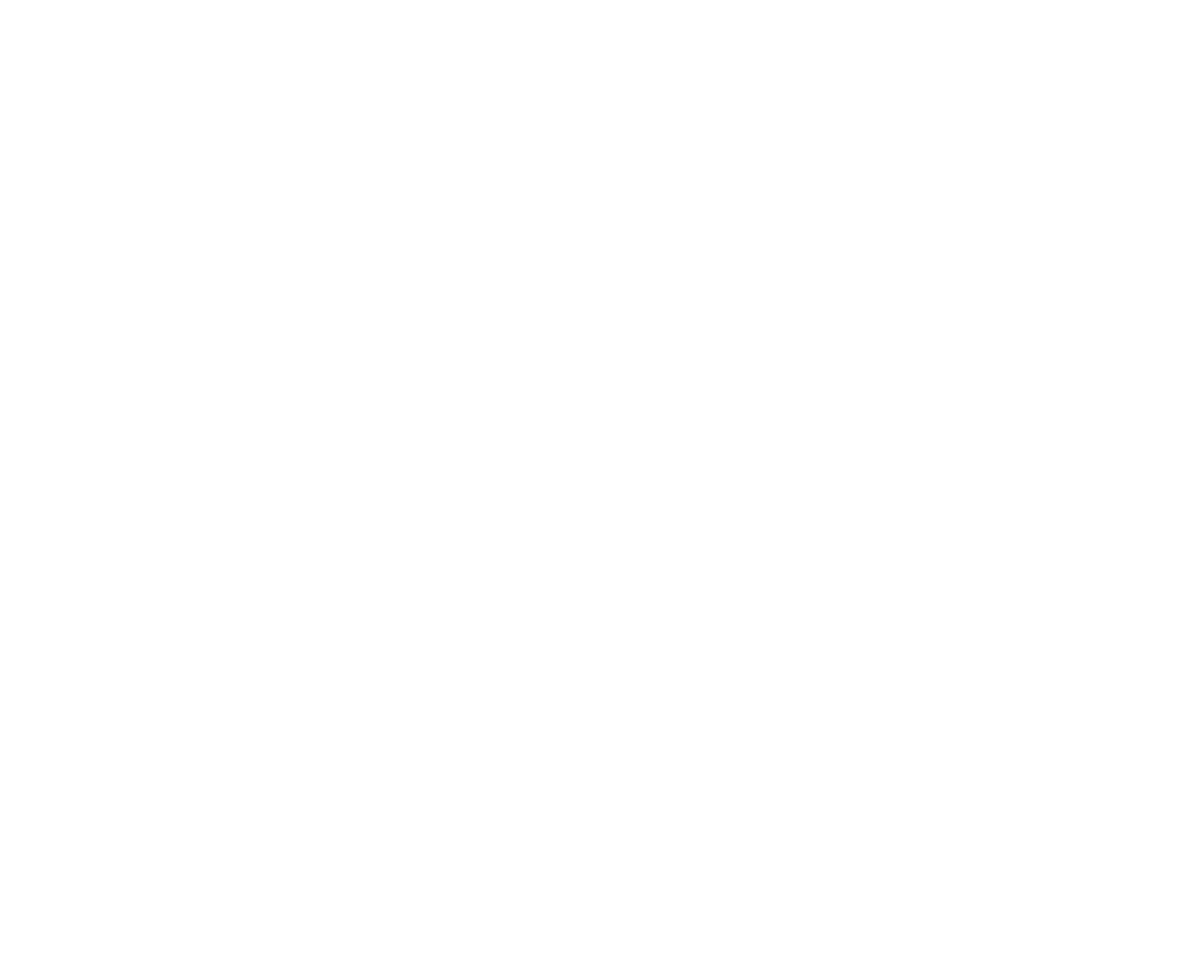
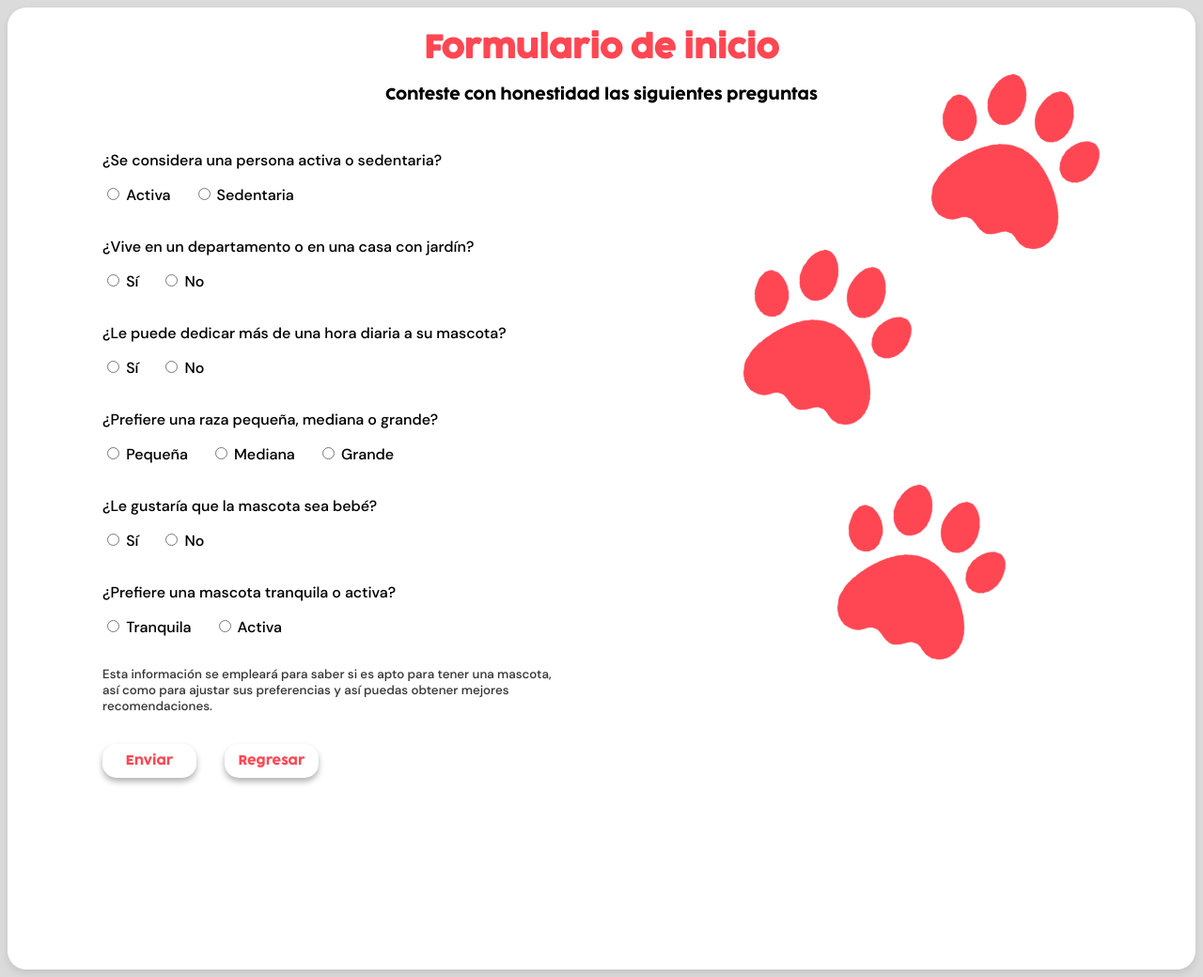
Before and after one commit to maututsi/Proyecto-Lofty-, a plain HTML site: page formulario.html in a window 1280 px wide. Shown: the whole page at 94% size. Before the commit the page ends 800 px from the top, so only its background shows below. Drawn offline with Linux system fonts and the light colour scheme.

Commit message:
edging to this code rn

```diff
--- a/formulario.html
+++ b/formulario.html
@@ -0,0 +1,302 @@
+<!DOCTYPE html>
+<html lang="en">
+<head>
+    <meta charset="UTF-8">
+    <meta name="viewport" content="width=device-width, initial-scale=1.0">
+    <title>Formulario de aptitud</title>
+    <style>
+        @font-face
+        {
+            font-family: "Futura";
+            src: url("recursos/fuentes/Futura_ICG.ttf") format("truetype");
+        }
+
+        @font-face
+        {
+            font-family: "DM Sans";
+            src: url("recursos/fuentes/DMSans-Medium.ttf") format("truetype");
+        }
+
+        @font-face
+        {
+            font-family: "Cocogoose";
+            src: url("recursos/fuentes/Cocogoose-Pro-Regular-trial.ttf") format("truetype");
+        }
+
+        @keyframes aparecer
+        {
+            from
+            {
+                opacity: 0;
+                scale: 1.2;
+            }
+            to
+            {
+                scale: 1;
+                opacity: 1;
+            }
+        }
+
+        body
+        {
+            background-color: #dbdbdb;
+        }
+
+        .caja
+        {
+            background-color: white;
+            border-radius: 20px;
+            padding: 5px 8% 100px;
+            box-shadow: 0 4px 8px rgba(0, 0, 0, 0.1);
+        }
+
+        .huella-final img
+        {
+            opacity: 0;
+            position: fixed;
+            position: absolute;
+            width: 300px;
+            right: 50px;
+            rotate: 20deg;
+            animation: aparecer 0.5s ease forwards;
+            animation-delay: 1s;
+        }
+
+        .huella-enmedio img
+        {
+            opacity: 0;
+            position: fixed;
+            position: absolute;
+            width: 300px;
+            right: 250px;
+            top: 200px;
+            rotate: 20deg;
+            animation: aparecer 0.5s ease forwards;
+            animation-delay: 0.5s;
+        }
+
+        .huella-abajo img
+        {
+            opacity: 0;
+            position: fixed;
+            position: absolute;
+            width: 300px;
+            right: 150px;
+            top: 450px;
+            rotate: 20deg;
+            animation: aparecer 0.5s ease forwards;
+        }
+
+        .caja h1
+        {
+            font-family: "Cocogoose", sans-serif;
+            color: #ff4753;
+            text-align: center;
+        }
+
+        .caja h3
+        {
+            font-family: "Cocogoose", sans-serif;
+            font-weight: lighter;
+            font-size: medium;
+            text-align: center;
+        }
+
+        .caja p
+        {
+            font-family: "DM Sans", sans-serif;
+        }
+
+        input[type="radio"]
+        {
+            accent-color: #ff4753;
+        }
+
+        .caja label
+        {
+            font-family: "DM Sans", sans-serif;
+            margin-right: 20px;
+        }
+
+        .aviso
+        {
+            width: 45%;
+        }
+
+        .aviso p
+        {
+            font-size: smaller;
+            color:#353535;
+        }
+
+        .botones
+        {
+            display: flex;
+            flex-direction: row;
+            gap: 30px;
+        }
+
+        button
+        {
+            width: 100px;
+            background-color: #ffffff;
+            border-radius: 15px;
+            padding: 10px 10px;
+            box-shadow: 0 4px 6px rgba(0, 0, 0, 0.3);
+            border: none;
+        }
+
+        button a
+        {
+            font-family: "Cocogoose", sans-serif;
+            text-decoration: none;
+            color: #ff4753;
+        }
+
+        .gatito
+        {
+            display: flex;
+            justify-content: center;
+            margin-top: 50px;
+        }
+
+        .gatito img
+        {
+            display: none;
+        }
+
+        @media (max-width: 1000px)
+        {
+            .imagen-ocultar
+            {
+                display:none;
+            }
+
+            .gatito img
+            {
+                display: block;
+                width: 300px;
+                align-items: center;
+            }
+        }
+
+        @media (max-width: 768px)
+        {
+            .aviso
+            {
+                width: 85%;
+            }
+        }
+    </style>
+</head>
+<body>
+    <div class="caja">
+
+        <div class="huella-final">
+            <img src="recursos/Imágenes/huella roja.png" class="imagen-ocultar">
+        </div>
+        <div class="huella-enmedio">
+            <img src="recursos/Imágenes/huella roja.png" class="imagen-ocultar">
+        </div>
+        <div class="huella-abajo">
+            <img src="recursos/Imágenes/huella roja.png" class="imagen-ocultar">
+        </div>
+
+
+        <h1>Formulario de inicio</h1>
+        <h3>Conteste con honestidad las siguientes preguntas</h3>
+        <br>
+
+        <div class="preguntas">
+            <div class="pregunta1">
+                <label>
+                    <p>¿Se considera una persona activa o sedentaria?</p>
+                <input type="radio" name="ans1" value="activa"> Activa
+                </label>
+                <label>
+                <input type="radio" name="ans1" value="sedentaria"> Sedentaria
+                </label>
+            </div>
+
+            <br>
+            <div class="pregunta2">
+                <label>
+                    <p>¿Vive en un departamento o en una casa con jardín?</p>
+                <input type="radio" name="ans2" value="si"> Sí
+                </label>
+                <label>
+                <input type="radio" name="ans2" value="no"> No
+                </label>
+            </div>
+
+            <br>
+            <div class="pregunta3">
+                <label>
+                    <p>¿Le puede dedicar más de una hora diaria a su mascota?</p>
+                <input type="radio" name="ans3" value="si"> Sí
+                </label>
+                <label>
+                <input type="radio" name="ans3" value="no"> No
+                </label>
+            </div>
+
+            <br>
+            <div class="pregunta4">
+                <label>
+                    <p>¿Prefiere una raza pequeña, mediana o grande?</p>
+                <input type="radio" name="ans4" value="pequeña"> Pequeña
+                </label>
+                <label>
+                <input type="radio" name="ans4" value="mediana"> Mediana
+                </label>
+                <label>
+                    <input type="radio" name="ans4" value="grande"> Grande
+                </label>
+            </div>
+
+            <br>
+            <div class="pregunta5">
+                <label>
+                    <p>¿Le gustaría que la mascota sea bebé?</p>
+                <input type="radio" name="ans5" value="si"> Sí
+                </label>
+                <label>
+                <input type="radio" name="ans5" value="no"> No
+                </label>
+            </div>
+
+            <br>
+            <div class="pregunta6">
+                <label>
+                    <p>¿Prefiere una mascota tranquila o activa?</p>
+                <input type="radio" name="ans6" value="tranquila"> Tranquila
+                </label>
+                <label>
+                <input type="radio" name="ans6" value="activa"> Activa
+                </label>
+            </div>
+        </div>
+
+        <br>
+        <div class="aviso">
+            <p>Esta información se empleará para saber si es apto para tener una mascota, así como para ajustar sus preferencias y así puedas obtener mejores recomendaciones.</p>
+        </div>
+
+        <br>
+        <div class="botones">
+            <div class="boton1">
+                <button class="boton"><a href="https://www.youtube.com/watch?v=pCJqZLaiySU&t=8s&pp=ygUPaG9sYSBzb3kgZ2VybWFu">Enviar</a></button>
+            </div>
+
+            <div class="boton2">
+                <button class="boton-regresar"><a href="Registro.html">Regresar</a></button>
+            </div>
+        </div>
+
+        <div class="gatito">
+            <br><br><br>
+            <img src="recursos/Imágenes/Captura de pantalla 2024-11-30 203356.png">
+        </div>
+    </div>
+</body>
+</html>
```
Also changed, not shown: Registro.html (+22 -16 lines), faq.html (added, +57 -0 lines), index.html (+28 -3 lines), refugios.html (+34 -2 lines), recursos/Imágenes/Captura de pantalla 2024-11-30 203356.png (added), recursos/Imágenes/huella roja.png (added), 2 other files.
